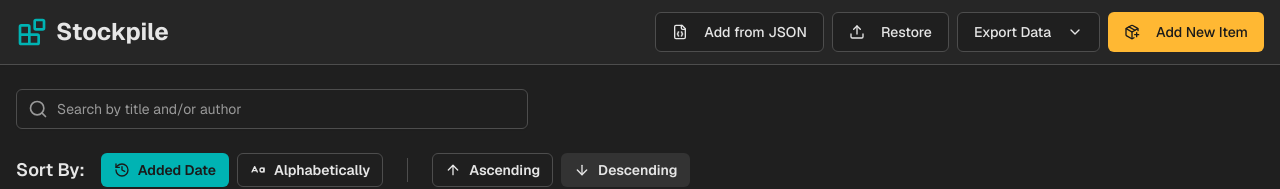
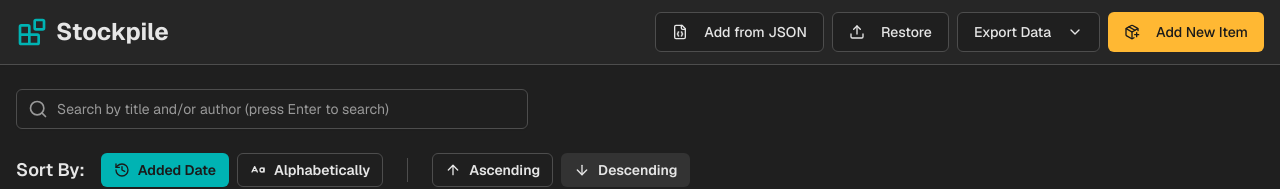
Before and after one commit to flightwithoutwings/stockpile, a Next.js app: page / in a window 1280 px wide. Shown: the top 189 px of the page. Built offline with nearby package versions, Linux system fonts and the light colour scheme.

Commit message:
the search function showing live results is great but now that we divide

```diff
--- a/src/app/page.tsx
+++ b/src/app/page.tsx
@@ -45,6 +45,7 @@
     totalFilteredItems,
   } = useInventory();
 
+  const [localSearchTerm, setLocalSearchTerm] = useState(searchTerm);
   const [isFormOpen, setIsFormOpen] = useState(false);
   const [isTagManagerOpen, setIsTagManagerOpen] = useState(false);
   const [editingItem, setEditingItem] = useState<InventoryItem | null>(null);
@@ -103,8 +104,15 @@
     }
   };
 
-  const handleSearchInputChange = (event: React.ChangeEvent<HTMLInputElement>) => {
-    setSearchTerm(event.target.value);
+  const handleSearchKeyDown = (event: React.KeyboardEvent<HTMLInputElement>) => {
+    if (event.key === 'Enter') {
+      setSearchTerm(localSearchTerm);
+    }
+  };
+
+  const handleClearSearch = () => {
+      setLocalSearchTerm('');
+      setSearchTerm('');
   };
 
   const handleTagPillClick = (tagToToggle: string) => {
@@ -321,17 +329,18 @@
           <Search className="absolute left-3 top-1/2 transform -translate-y-1/2 h-5 w-5 text-muted-foreground" />
           <Input
             type="search"
-            placeholder="Search by title and/or author"
-            value={searchTerm}
-            onChange={handleSearchInputChange}
+            placeholder="Search by title and/or author (press Enter to search)"
+            value={localSearchTerm}
+            onChange={(e) => setLocalSearchTerm(e.target.value)}
+            onKeyDown={handleSearchKeyDown}
             className="pl-10 pr-10 w-full shadow-sm text-base"
           />
-          {searchTerm && (
+          {localSearchTerm && (
             <Button
               variant="ghost"
               size="icon"
               className="absolute right-1 top-1/2 transform -translate-y-1/2 h-7 w-7 text-muted-foreground hover:text-foreground"
-              onClick={() => setSearchTerm('')}
+              onClick={handleClearSearch}
             >
               <X className="h-5 w-5" />
             </Button>
```
